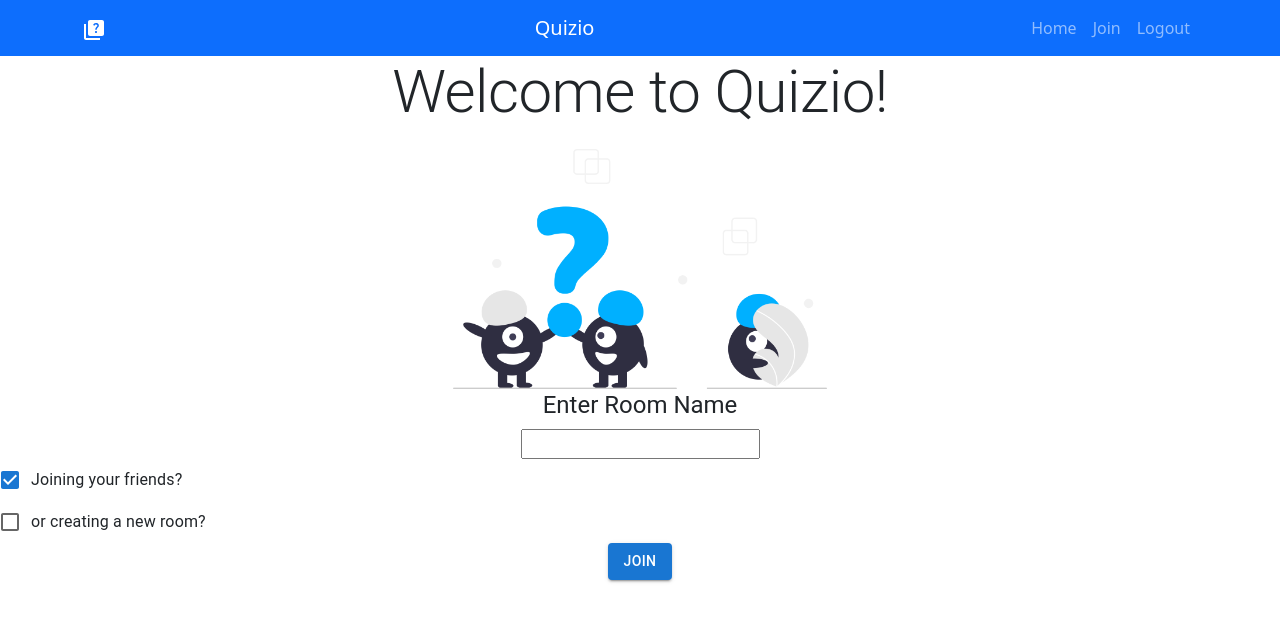
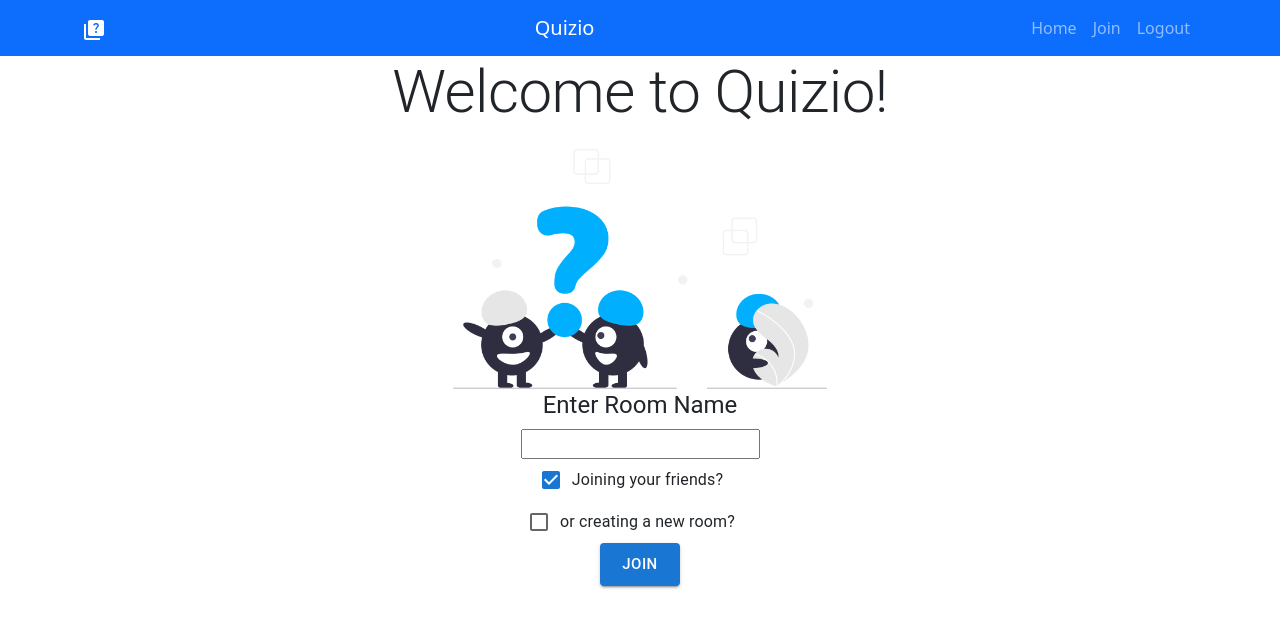
Before and after one commit to qlanphere/QuizioFront, a React (Create React App) app: page /room in a window 1280 px wide. Shown: the top 628 px of the page. Built offline with nearby package versions, Linux system fonts and the light colour scheme; no server answers; sample sign-in values are in the browser's storage.

Commit message:
styling createRoom

```diff
--- a/src/pages/CreateRoom/index.js
+++ b/src/pages/CreateRoom/index.js
@@ -78,7 +78,7 @@ function joinRoom(e) { //would be better to create settings before creating room
 
                 <input type = "text" ></input>
             <div className="box">
-            <FormGroup>
+            <FormGroup onSubmit={joinRoom} className="box">
                 <FormControlLabel
             control={
                 <Checkbox checked={join} onChange={handleJoin} name="join" />
@@ -93,7 +93,7 @@ function joinRoom(e) { //would be better to create settings before creating room
           />
 
              </FormGroup>
-            <Button variant="contained">{join? "Join": "Create"}</Button>
+            <Button  type="submit" variant="contained" size="large">{join? "Join": "Create"}</Button>
             </div>
 
 
```
